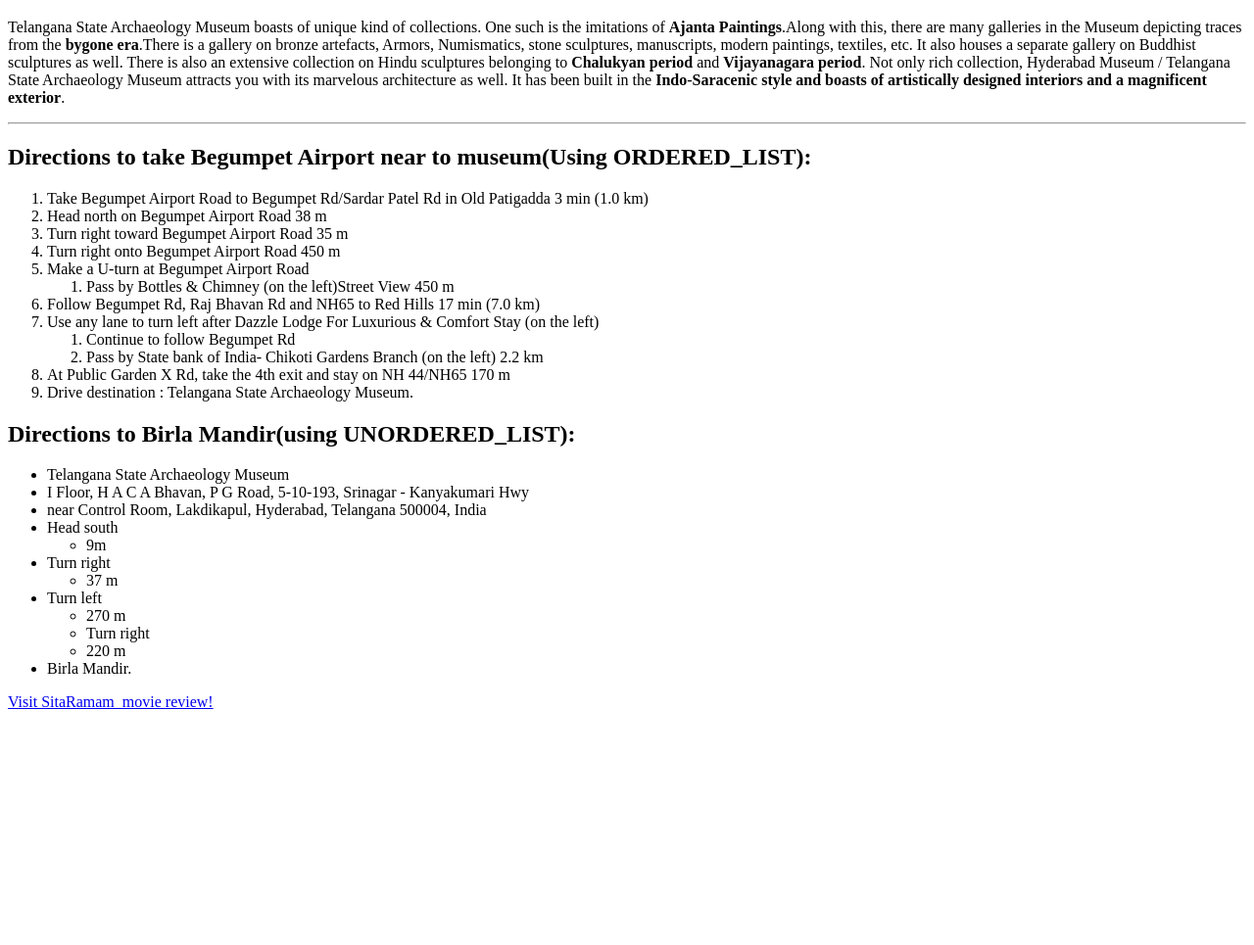
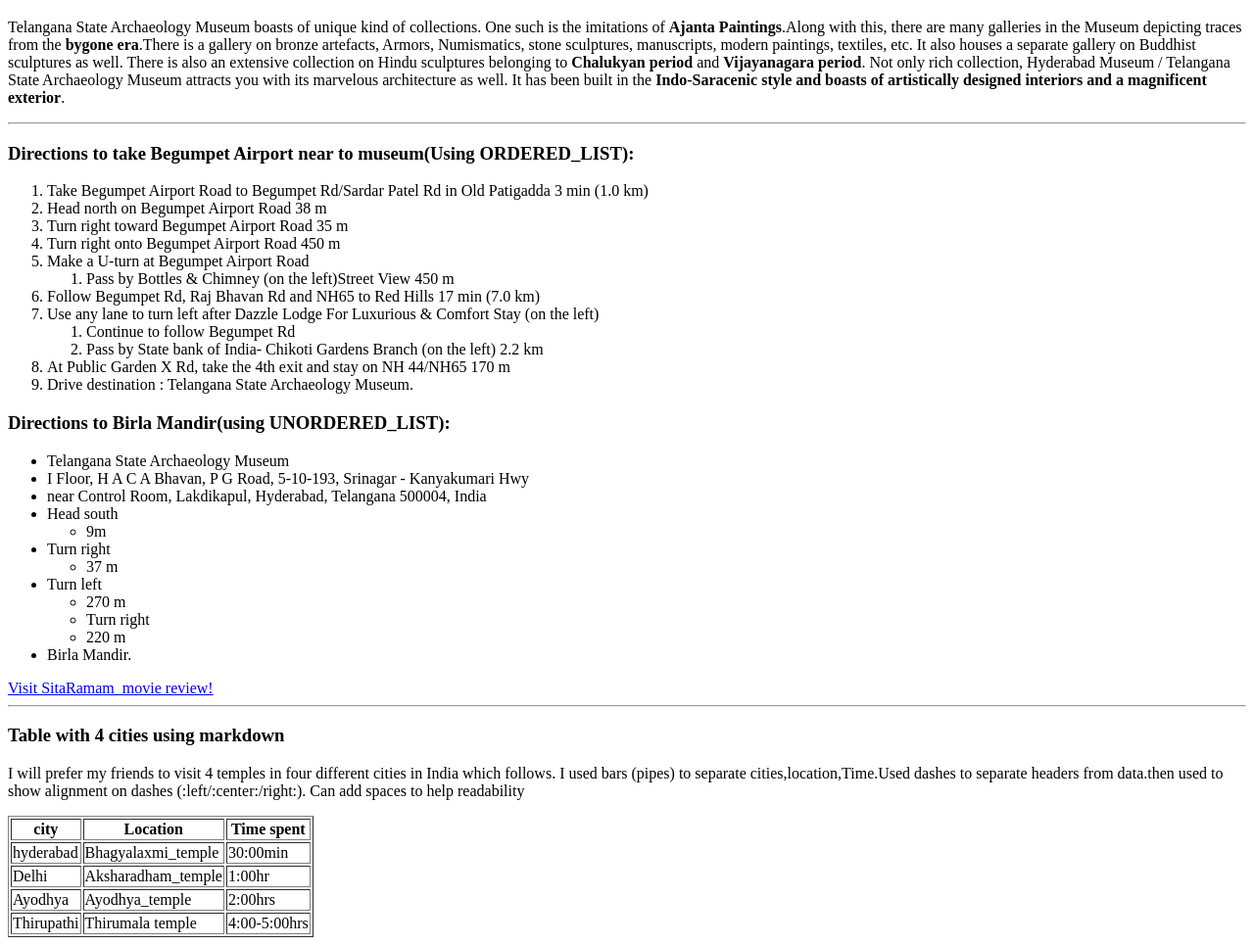
Before and after one commit to 44-563-Web-Apps-F22/44563-webapps-assignment-3-pradeepveeramaneni, a plain HTML site: page index.html in a window 1280 px wide. Shown: the part 108-1073 px from the top of the page at 98% size. Before the commit the page ends 842 px from the top, so only its background shows below. Drawn offline with Linux system fonts and the light colour scheme.

Commit message:
table added

```diff
--- a/index.html
+++ b/index.html
@@ -14,7 +14,7 @@
 </p>
 
 <hr>
-<h2>Directions to take Begumpet Airport near to museum(Using ORDERED_LIST):</h2>
+<h3>Directions to take Begumpet Airport near to museum(Using ORDERED_LIST):</h3>
 <ol>
   <li>Take Begumpet Airport Road to Begumpet Rd/Sardar Patel Rd in Old Patigadda 3 min (1.0 km)</li>
   <li>Head north on Begumpet Airport Road 38 m</li>
@@ -34,7 +34,7 @@
   <li>Drive destination : Telangana State Archaeology Museum.</li>
 </ol>
 
-<h2>Directions to Birla Mandir(using UNORDERED_LIST):</h2>
+<h3>Directions to Birla Mandir(using UNORDERED_LIST):</h3>
 <ul>
  <li>Telangana State Archaeology Museum </li>
  <li>I Floor, H A C A Bhavan, P G Road, 5-10-193, Srinagar - Kanyakumari Hwy</li>
@@ -56,5 +56,45 @@
 <li>Birla Mandir.</li>
 </ul>
 <a href="aboutme.html">Visit SitaRamam_movie review!</a>
+
+<hr>
+<h3>Table with 4 cities using markdown</h3>
+
+
+<p>I will prefer my friends to visit 4 temples in four different cities in India which follows.
+
+I used bars (pipes) to separate cities,location,Time.Used dashes to separate headers from data.then used to show alignment on dashes (:left/:center:/right:).
+
+Can add spaces to help readability
+</p>
+<table border="1px solid black";border-collapse="collapse">
+    <tr>
+        <th>city</th>
+        <th>Location</th>
+        <th>Time spent</th>
+    </tr>
+    <tr>
+        <td>hyderabad</td>
+        <td>Bhagyalaxmi_temple</td>
+        <td>30:00min </td>
+    </tr>
+    <tr>
+        <td>Delhi</td>
+        <td>Aksharadham_temple</td>
+        <td>1:00hr </td>
+    </tr>
+    <tr>
+        <td>Ayodhya</td>
+        <td>Ayodhya_temple</td>
+        <td>2:00hrs </td>
+    </tr>
+    <tr>
+        <td>Thirupathi</td>
+        <td>Thirumala temple</td>
+        <td>4:00-5:00hrs</td>
+    </tr>
+</table>
+
+
 </body>
 </html>
```
Also changed, not shown: aboutme.html (+1 -1 lines).
